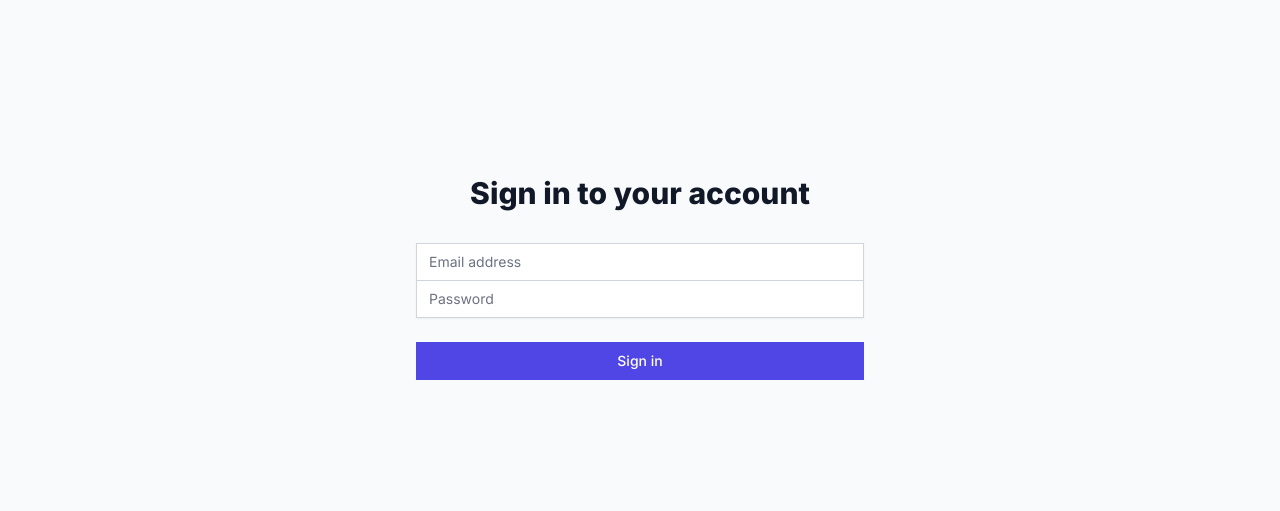
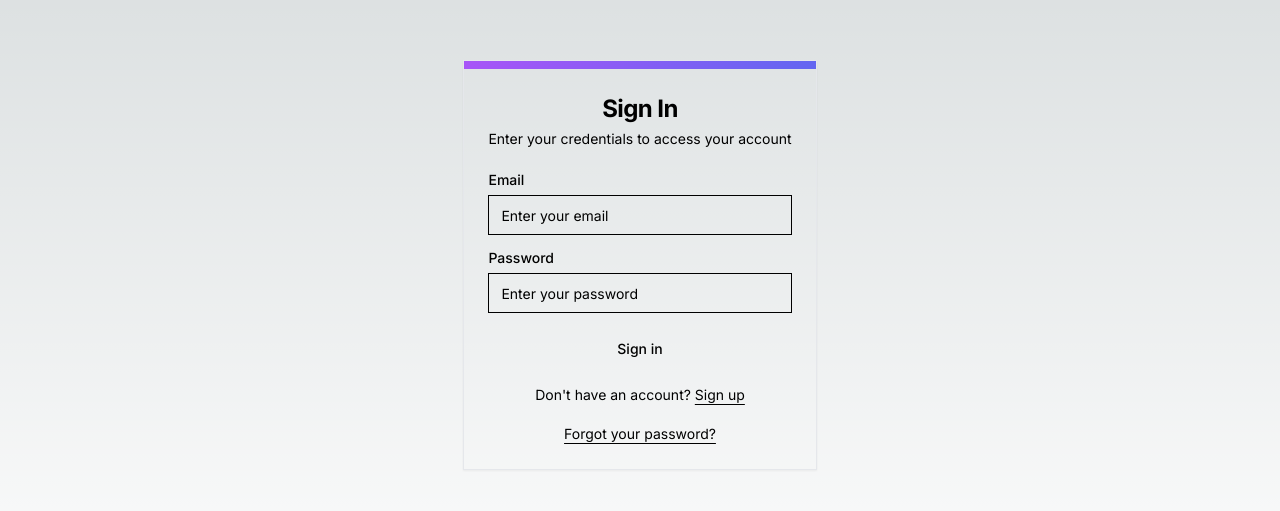
Before and after one commit to BakedPotato52/consultation-app, a Next.js app: page /login in a window 1280 px wide. Shown: the part 135-646 px from the top of the page. Built offline with nearby package versions, Linux system fonts and the light colour scheme.

Commit message:
feat: implement authentication routes, update registration logic, and configure middleware for protected routes

```diff
--- /dev/null
+++ b/app/api/auth/[...nextauth]/route.ts
@@ -0,0 +1,6 @@
+import NextAuth from "next-auth"
+import { authOptions } from "../../../lib/auth"
+
+const handler = NextAuth(authOptions)
+
+export { handler as GET, handler as POST }
--- a/app/api/register/route.ts
+++ b/app/api/auth/register/route.ts
@@ -1,4 +1,4 @@
-import { db } from "@/lib/db"
+import { db } from "../../../lib/db"
 import { NextResponse } from "next/server"
 
 export async function POST(req: Request) {
--- a/app/login/page.tsx
+++ b/app/login/page.tsx
@@ -1,83 +1,141 @@
-"use client"
+'use client'
 
-import { useState } from "react"
-import { signIn } from "next-auth/react"
-import { useRouter } from "next/navigation"
+import { useState } from 'react'
+import { signIn } from 'next-auth/react'
+import { useRouter, useSearchParams } from 'next/navigation'
+import { Button } from '@/components/ui/button'
+import { Input } from '@/components/ui/input'
+import { Card, CardContent, CardDescription, CardHeader, CardTitle } from "@/components/ui/card";
+import { Label } from '@/components/ui/label'
+import { motion } from "framer-motion";
+import { toast } from 'sonner'
+import Link from 'next/link'
 
-export default function Login() {
-  const [email, setEmail] = useState("")
-  const [password, setPassword] = useState("")
+export default function LoginPage() {
+  const [isLoading, setIsLoading] = useState(false);
+  const [error, setError] = useState<string | null>(null);
+  const [email, setEmail] = useState('')
+  const [password, setPassword] = useState('')
+  const searchParams = useSearchParams()
+  const callbackUrl = searchParams.get('callbackUrl') || '/game'
   const router = useRouter()
 
   const handleSubmit = async (e: React.FormEvent) => {
     e.preventDefault()
-    const result = await signIn("credentials", {
+    setIsLoading(true);
+    setError(null);
+    try {
+      const result = await signIn('credentials', {
         email,
         password,
-      redirect: false,
+        redirect: true,
+        callbackUrl
       })
 
       if (result?.error) {
-      // Handle error
-      console.error(result.error)
+        toast.error(result.error)
+        setError(result.error as string)
       } else {
-      router.push("/dashboard")
+        router.push('/dashboard')
+        toast.success('Logged in successfully')
+      }
+    } catch (error) {
+      toast.error('An error occurred during login')
+    } finally {
+      setIsLoading(false);
     }
   }
 
   return (
-    <div className="min-h-screen flex items-center justify-center bg-gray-50 py-12 px-4 sm:px-6 lg:px-8">
-      <div className="max-w-md w-full space-y-8">
-        <div>
-          <h2 className="mt-6 text-center text-3xl font-extrabold text-gray-900">Sign in to your account</h2>
-        </div>
-        <form className="mt-8 space-y-6" onSubmit={handleSubmit}>
-          <input type="hidden" name="remember" value="true" />
-          <div className="rounded-md shadow-sm -space-y-px">
-            <div>
-              <label htmlFor="email-address" className="sr-only">
-                Email address
-              </label>
-              <input
-                id="email-address"
+    <div className="flex items-center justify-center min-h-screen bg-background">
+      <motion.div
+        initial={{ opacity: 0, y: -20 }}
+        animate={{ opacity: 1, y: 0 }}
+        transition={{ duration: 0.5 }}
+      >
+        <Card className="w-full max-w-md overflow-hidden">
+          <motion.div
+            initial={{ x: "-100%" }}
+            animate={{ x: 0 }}
+            transition={{ type: "spring", stiffness: 100 }}
+            className="h-2 bg-gradient-to-r from-purple-500 to-indigo-500"
+          />
+          <CardHeader className="space-y-1">
+            <CardTitle className="text-2xl font-bold text-center">Sign In</CardTitle>
+            <CardDescription className="text-center">
+              Enter your credentials to access your account
+            </CardDescription>
+          </CardHeader>
+          <CardContent>
+            <motion.form
+              onSubmit={handleSubmit}
+              className="space-y-4"
+              initial={{ opacity: 0, y: 20 }}
+              animate={{ opacity: 1, y: 0 }}
+              transition={{ delay: 0.1 }}
+            >
+              {error && (
+                <motion.div
+                  initial={{ opacity: 0, y: -10 }}
+                  animate={{ opacity: 1, y: 0 }}
+                  className="p-3 text-sm text-red-600 bg-red-100 border border-red-600 rounded"
+                >
+                  {error}
+                </motion.div>
+              )}
+              <div className="grid gap-2">
+                <Label htmlFor="email">Email</Label>
+                <Input
+                  id="email"
                   name="email"
+                  placeholder="Enter your email"
                   type="email"
-                autoComplete="email"
-                required
-                className="appearance-none rounded-none relative block w-full px-3 py-2 border border-gray-300 placeholder-gray-500 text-gray-900 rounded-t-md focus:outline-none focus:ring-indigo-500 focus:border-indigo-500 focus:z-10 sm:text-sm"
-                placeholder="Email address"
+                  autoCapitalize="none"
+                  autoCorrect="off"
+                  disabled={isLoading}
                   value={email}
                   onChange={(e) => setEmail(e.target.value)}
+                  required
                 />
               </div>
-            <div>
-              <label htmlFor="password" className="sr-only">
-                Password
-              </label>
-              <input
+              <div className="grid gap-2">
+                <Label htmlFor="password">Password</Label>
+                <Input
                   id="password"
                   name="password"
+                  placeholder="Enter your password"
                   type="password"
-                autoComplete="current-password"
-                required
-                className="appearance-none rounded-none relative block w-full px-3 py-2 border border-gray-300 placeholder-gray-500 text-gray-900 rounded-b-md focus:outline-none focus:ring-indigo-500 focus:border-indigo-500 focus:z-10 sm:text-sm"
-                placeholder="Password"
+                  autoCapitalize="none"
+                  autoCorrect="off"
                   value={password}
                   onChange={(e) => setPassword(e.target.value)}
+                  disabled={isLoading}
+                  required
                 />
               </div>
+              <Button className="w-full" type="submit" disabled={isLoading}>
+                {isLoading ? "Signing in..." : "Sign in"}
+              </Button>
+            </motion.form>
+            <div className="mt-4 text-center">
+              <p className="text-sm text-muted-foreground">
+                Don't have an account?{" "}
+                <Link href="/signup" className="underline underline-offset-4 hover:text-primary">
+                  Sign up
+                </Link>
+              </p>
             </div>
-
-          <div>
-            <button
-              type="submit"
-              className="group relative w-full flex justify-center py-2 px-4 border border-transparent text-sm font-medium rounded-md text-white bg-indigo-600 hover:bg-indigo-700 focus:outline-none focus:ring-2 focus:ring-offset-2 focus:ring-indigo-500"
+            <div className="mt-4 text-center">
+              <Link
+                href="/forgot-password"
+                className="text-sm text-muted-foreground underline underline-offset-4 hover:text-primary"
               >
-              Sign in
-            </button>
+                Forgot your password?
+              </Link>
             </div>
-        </form>
-      </div>
+          </CardContent>
+        </Card>
+      </motion.div>
     </div>
   )
 }
--- a/app/register/page.tsx
+++ b/app/register/page.tsx
@@ -22,7 +22,7 @@ export default function Register() {
       const password = formData.get("password") as string
       const hashedPassword = password
 
-      const response = await fetch("/api/register", {
+      const response = await fetch("/api/auth/register", {
         method: "POST",
         headers: {
           "Content-Type": "application/json",
--- /dev/null
+++ b/middleware.ts
@@ -0,0 +1,44 @@
+import { NextResponse } from 'next/server'
+import type { NextRequest } from 'next/server'
+import { getToken } from 'next-auth/jwt'
+
+// Add auth routes that should be public
+const publicRoutes = ['/login', '/register']
+// Add API routes that don't need authentication
+const apiRoutes = ['/api/auth']
+
+export async function middleware(request: NextRequest) {
+    const { pathname } = request.nextUrl
+
+    // Skip middleware for public routes and API routes
+    if (publicRoutes.includes(pathname) || apiRoutes.some(route => pathname.startsWith(route))) {
+        return NextResponse.next()
+    }
+
+    // Check for authentication token
+    const token = await getToken({
+        req: request,
+        secret: process.env.NEXTAUTH_SECRET
+    })
+
+    // Redirect to login if no token is found
+    if (!token) {
+        const loginUrl = new URL('/login', request.url)
+        // Add the current path as a redirect parameter
+        loginUrl.searchParams.set('callbackUrl', pathname)
+        return NextResponse.redirect(loginUrl)
+    }
+
+    return NextResponse.next()
+}
+
+export const config = {
+    matcher: [
+        // Protected routes
+        '/profile/:path*',
+        '/dashboard/:path*',
+
+        // Exclude all static files, api routes, and auth routes
+        '/((?!api|_next/static|_next/image|favicon.ico|auth).*)',
+    ]
+}
--- a/package.json
+++ b/package.json
@@ -28,6 +28,7 @@
     "react-dom": "^19.0.0",
     "socket.io": "^4.7.1",
     "socket.io-client": "^4.7.1",
+    "sonner": "^1.7.2",
     "tailwind-merge": "^2.6.0",
     "tailwindcss-animate": "^1.0.7"
   },
--- a/server.js
+++ b/server.js
@@ -4,7 +4,9 @@ import next from "next"
 import { Server } from "socket.io"
 
 const dev = process.env.NODE_ENV !== "production"
-const app = next({ dev })
+const hostname = "localhost"
+const port = 4000
+const app = next({ dev, hostname, port })
 const handle = app.getRequestHandler()
 
 app.prepare().then(() => {
@@ -28,7 +30,7 @@ app.prepare().then(() => {
     })
   })
 
-  server.listen(4000, () => {
-    console.log("> Ready on http://localhost:4000")
+  server.listen(port, () => {
+    console.log(`> Ready on http://${hostname}:${port}`)
   })
 })
```
Also changed, not shown: app/lib/auth.ts (+11 -6 lines), 1 other file (tests, documents, lock files or other folders). Lines whose indentation alone changed are shown as unchanged.
